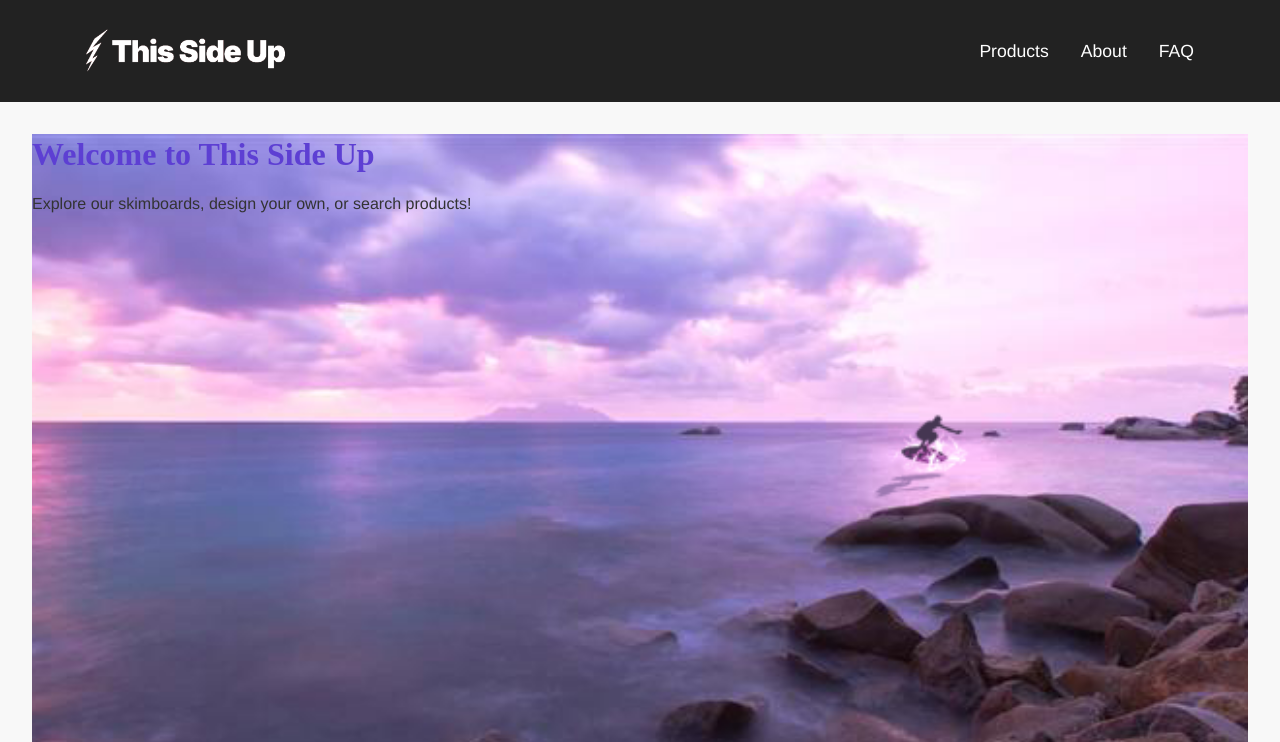
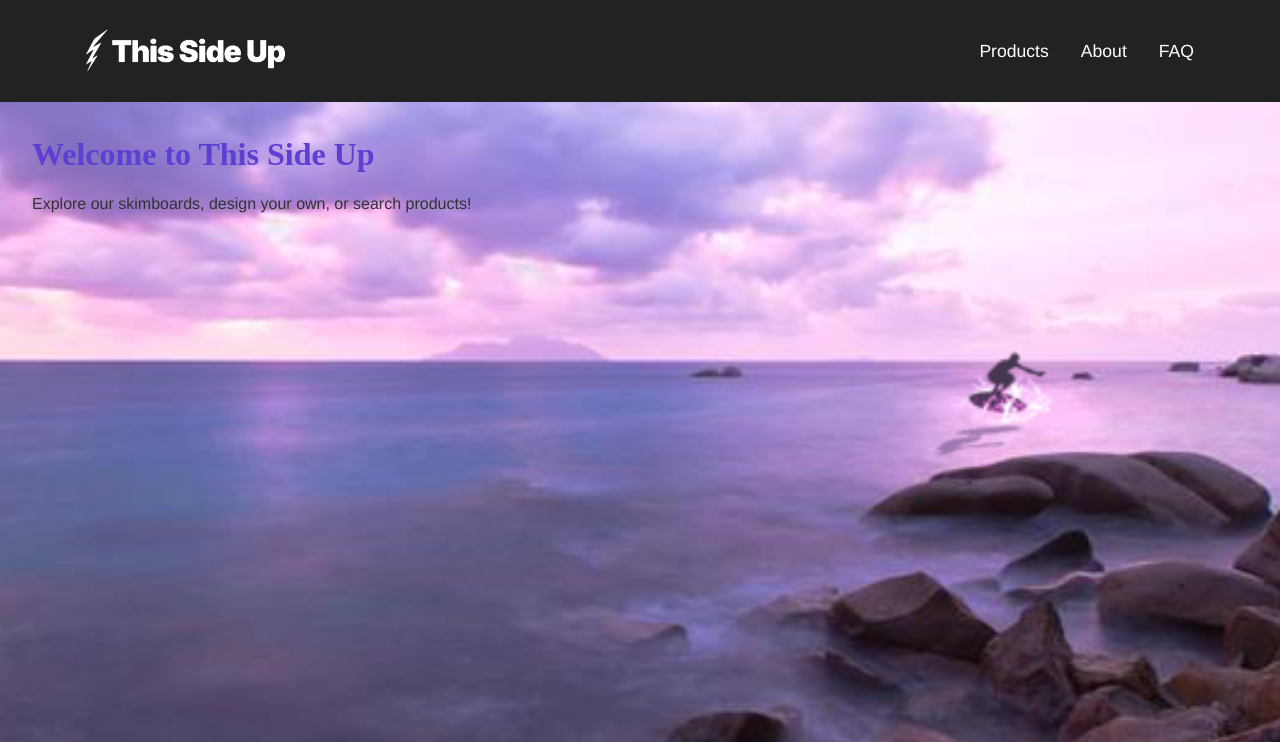
Before and after one commit to AdrielChan/ThisSideUp_React, a React (Create React App) app: page / in a window 1280 px wide. Shown: the top 742 px of the page. Built offline with nearby package versions, Linux system fonts and the light colour scheme.

Commit message:
Home page adjustements

```diff
--- a/src/pages/Home.js
+++ b/src/pages/Home.js
@@ -2,7 +2,7 @@ import {React} from 'react';
 import styled from 'styled-components';
 
 const Wrapper = styled.div`
-  padding: 2rem;
+  padding: 0rem;
 `;
 
 const Home = () => {
@@ -13,13 +13,16 @@ const Home = () => {
     <Wrapper>
       <div style={{
       backgroundImage: `url(${backgroundImage})`,
-      backgroundSize: 'cover',
+      backgroundSize:'1950px',
       backgroundRepeat: 'no-repeat',
       backgroundPosition: 'center',
       height: '100vh',
+      padding: '0rem'
     }}>
+      <div style={{padding: '2rem'}}>
         <h1>Welcome to This Side Up</h1>
         <p>Explore our skimboards, design your own, or search products!</p>
+      </div>
       </div>
 
     </Wrapper>
```
